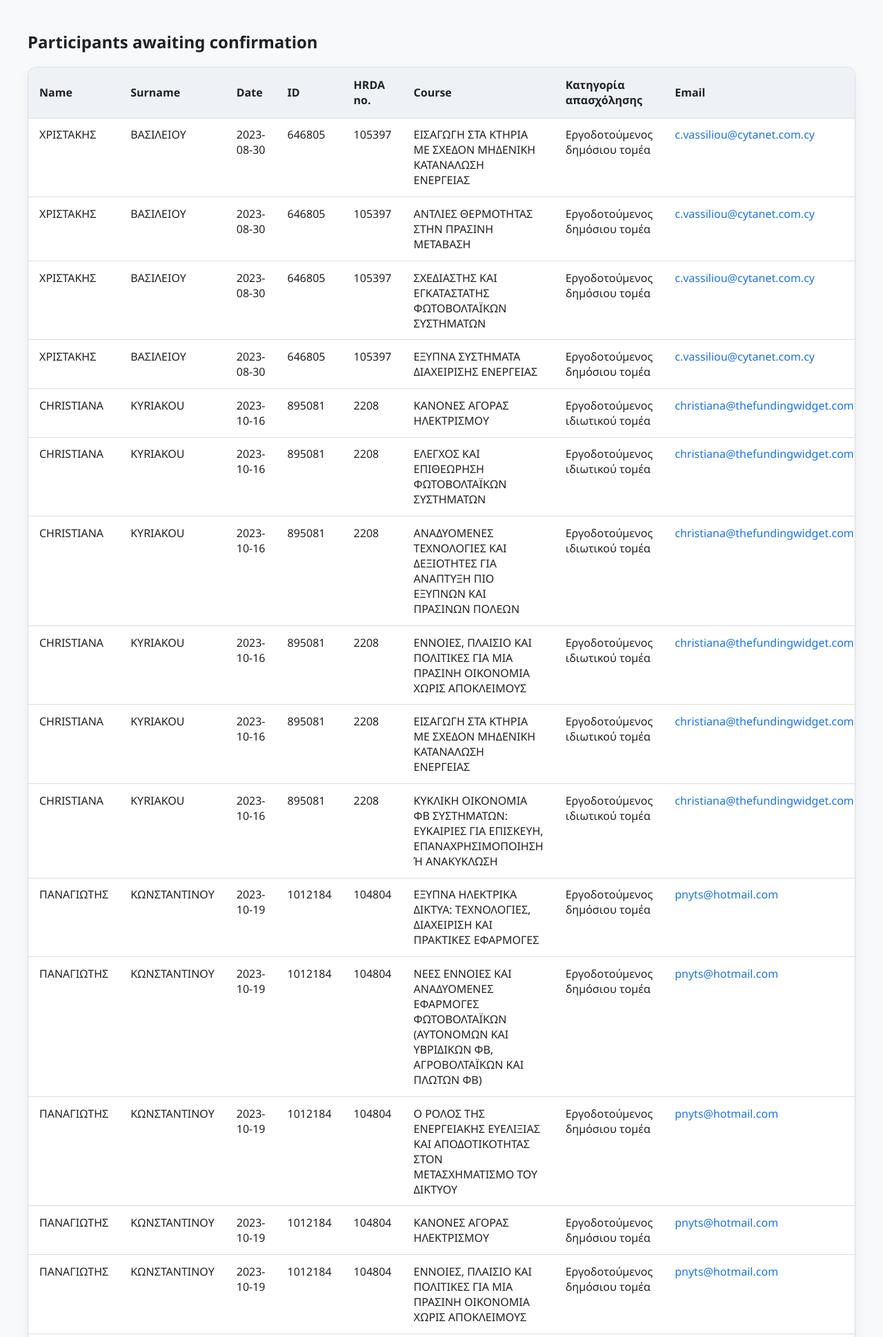
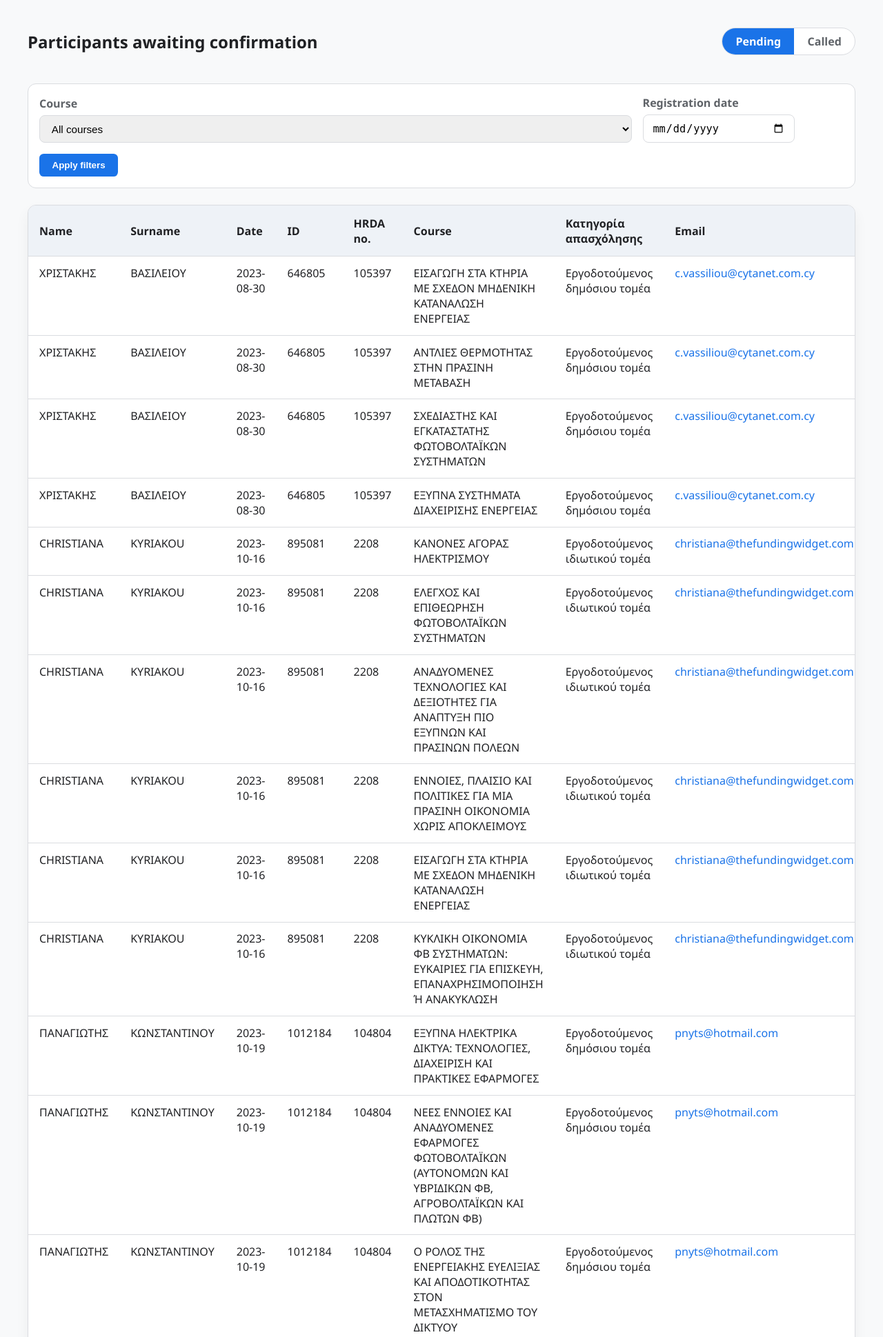
Before and after one commit to micelo/courses-manager, a Flask app: page / in a window 1280 px wide. Shown: the part 73-2012 px from the top of the page at 69% size. Run offline with Flask 2, Linux system fonts and the light colour scheme; a user stored in the database is signed in; data comes from the database, SQL or seed files in the repository.

Commit message:
Add course and date filters with called participants view

```diff
--- a/app.py
+++ b/app.py
@@ -2,7 +2,7 @@ import os
 import sqlite3
 from datetime import datetime, date
 from pathlib import Path
-from typing import Dict, Optional, Tuple
+from typing import Dict, Optional, Tuple, List
 
 from flask import (
     Flask,
@@ -106,6 +106,29 @@ def _ensure_default_user() -> None:
     db.close()
 
 
+COURSES: List[str] = [
+    "Αναδυόμενες Τεχνολογίες και Δεξιότητες για Ανάπτυξη πιο Έξυπνων και Πράσινων Πόλεων",
+    "Αναδυόμενες Τεχνολογίες και Δεξιότητες για Ανάπτυξη πιο Έξυπνων και Πράσινων Πόλεων (Μόνο για Ανέργους)",
+    "Αντλίες Θερμότητας στην Πράσινη Μετάβαση",
+    "Αντλίες Θερμότητας στην Πράσινη Μετάβαση (Μόνο για Ανέργους)",
+    "Αποθήκευση Ενέργειας: Πολύπλευρος Ρόλος στο Σύγχρονο Ηλεκτρικό Δίκτυο",
+    "Αποθήκευση Ενέργειας: Πολύπλευρος Ρόλος στο Σύγχρονο Ηλεκτρικό Δίκτυο (Μόνο για Ανέργους)",
+    "Εισαγωγή στα Κτήρια με Σχεδόν Μηδενική Κατανάλωση Ενέργειας",
+    "Εισαγωγή στα Κτήρια με Σχεδόν Μηδενική Κατανάλωση Ενέργειας (Μόνο για Ανέργους)",
+    "Έλεγχος και Επιθεώρηση Φωτοβολταϊκών Συστημάτων",
+    "Έλεγχος και Επιθεώρηση Φωτοβολταϊκών Συστημάτων (Μόνο για Ανέργους)",
+    "Έννοιες, Πλαίσιο και Πολιτικές για μια Πράσινη Οικονομία χωρίς Αποκλεισμούς",
+    "Ενσωμάτωση της Ηλεκτρικής Κινητικότητας στο Σύστημα Ηλεκτρισμού",
+    "Ενσωμάτωση της Ηλεκτρικής Κινητικότητας στο Σύστημα Ηλεκτρισμού (Μόνο για Ανέργους)",
+    "Έξυπνα Ηλεκτρικά Δίκτυα: Τεχνολογίες, Διαχείριση και Πρακτικές Εφαρμογές",
+    "Έξυπνα Ηλεκτρικά Δίκτυα: Τεχνολογίες, Διαχείριση και Πρακτικές Εφαρμογές (Μόνο για Ανέργους)",
+    "Έξυπνα Συστήματα Διαχείρισης Ενέργειας",
+    "Έξυπνα Συστήματα Διαχείρισης Ενέργειας (Μόνο για Ανέργους)",
+    "Κανόνες Αγοράς Ηλεκτρισμού",
+    "Κυκλική Οικονομία ΦΒ Συστημάτων: Ευκαιρίες για Επισκευή, Επαναχρησιμοποίηση ή Ανακύκλωση",
+    "Κυκλική Οικονομία ΦΒ Συστημάτων: Ευκαιρίες για Επισκευή, Επαναχρησιμοποίηση ή Ανακύκλωση (Μόνο για Ανέργους)",
+]
+
 HEADER_ALIASES = {
     "name": (
         "name", "first name", "όνομα",
@@ -194,27 +217,130 @@ def register_routes(app: Flask) -> None:
         flash("You have been logged out.", "info")
         return redirect(url_for("login"))
 
+    def _parse_filters() -> Tuple[int, str, str]:
+        try:
+            page = int(request.args.get("page", 1))
+        except ValueError:
+            page = 1
+        page = max(page, 1)
+
+        selected_course = request.args.get("course", "").strip()
+        selected_date = request.args.get("date", "").strip()
+
+        return page, selected_course, selected_date
+
+    def _fetch_registrations(
+        base_condition: str,
+        base_params: Tuple[object, ...],
+        selected_course: str,
+        selected_date: str,
+        page: int,
+    ) -> Tuple[List[sqlite3.Row], bool]:
+        per_page = 20
+        offset = (page - 1) * per_page
+
+        conditions = [base_condition]
+        params: List[object] = list(base_params)
+
+        if selected_course:
+            conditions.append("course_name = ?")
+            params.append(selected_course)
+
+        if selected_date:
+            conditions.append("registration_date = ?")
+            params.append(selected_date)
+
+        where_clause = " WHERE " + " AND ".join(conditions) if conditions else ""
+
+        query = f"""
+            SELECT id, name, surname, registration_date, id_number, hrda_number,
+                   course_name, employment_category, email, phone, status
+            FROM registrations
+            {where_clause}
+            ORDER BY COALESCE(registration_date, '') ASC, id ASC
+            LIMIT ? OFFSET ?
+        """
+
+        params.extend([per_page, offset])
+
+        db = get_db()
+        registrations = db.execute(query, tuple(params)).fetchall()
+
+        # Determine whether there might be more records for pagination
+        has_next = len(registrations) == per_page
+        return registrations, has_next
+
     @app.route("/")
     @login_required
     def dashboard():
-        page = int(request.args.get("page", 1))
-        per_page = 20
-        offset = (page - 1) * per_page
+        page, selected_course, selected_date = _parse_filters()
+        registrations, has_next = _fetch_registrations(
+            "status != ?",
+            ("CALLED",),
+            selected_course,
+            selected_date,
+            page,
+        )
 
-        db = get_db()
-        registrations = db.execute(
-            """
-            SELECT id, name, surname, registration_date, id_number, hrda_number,
-                   course_name, employment_category, email, phone, status
-            FROM registrations
-            WHERE status != 'CALLED'
-            ORDER BY COALESCE(registration_date, '') ASC, id ASC
-            LIMIT ? OFFSET ?
-            """,
-            (per_page, offset),
-        ).fetchall()
+        return render_template(
+            "dashboard.html",
+            registrations=registrations,
+            page=page,
+            has_next=has_next,
+            selected_course=selected_course,
+            selected_date=selected_date,
+            courses=COURSES,
+            allow_call_action=True,
+            pagination_endpoint="dashboard",
+            prev_url=url_for(
+                "dashboard",
+                page=page - 1,
+                course=selected_course or None,
+                date=selected_date or None,
+            ) if page > 1 else None,
+            next_url=url_for(
+                "dashboard",
+                page=page + 1,
+                course=selected_course or None,
+                date=selected_date or None,
+            ) if has_next else None,
+        )
 
-        return render_template("dashboard.html", registrations=registrations, page=page)
+    @app.route("/called")
+    @login_required
+    def called_participants():
+        page, selected_course, selected_date = _parse_filters()
+        registrations, has_next = _fetch_registrations(
+            "status = ?",
+            ("CALLED",),
+            selected_course,
+            selected_date,
+            page,
+        )
+
+        return render_template(
+            "dashboard.html",
+            registrations=registrations,
+            page=page,
+            has_next=has_next,
+            selected_course=selected_course,
+            selected_date=selected_date,
+            courses=COURSES,
+            allow_call_action=False,
+            pagination_endpoint="called_participants",
+            prev_url=url_for(
+                "called_participants",
+                page=page - 1,
+                course=selected_course or None,
+                date=selected_date or None,
+            ) if page > 1 else None,
+            next_url=url_for(
+                "called_participants",
+                page=page + 1,
+                course=selected_course or None,
+                date=selected_date or None,
+            ) if has_next else None,
+        )
 
     @app.post("/registrations/<int:registration_id>/call")
     @login_required
--- a/static/styles.css
+++ b/static/styles.css
@@ -139,6 +139,85 @@ main {
 .flash.warning { background: var(--warning); }
 .flash.danger { background: var(--danger); }
 
+.overview {
+  display: grid;
+  gap: 1.5rem;
+}
+
+.overview-header {
+  display: flex;
+  flex-wrap: wrap;
+  justify-content: space-between;
+  gap: 1rem;
+  align-items: center;
+}
+
+.overview-tabs {
+  display: inline-flex;
+  background: var(--card);
+  border: 1px solid var(--border);
+  border-radius: 999px;
+  overflow: hidden;
+}
+
+.tab-link {
+  padding: 0.5rem 1.2rem;
+  color: var(--secondary);
+  font-weight: 600;
+}
+
+.tab-link:hover {
+  background: rgba(26, 115, 232, 0.12);
+  text-decoration: none;
+}
+
+.tab-link.active {
+  background: var(--primary);
+  color: #fff;
+}
+
+.filters {
+  display: flex;
+  flex-wrap: wrap;
+  gap: 1rem;
+  padding: 1rem;
+  background: var(--card);
+  border: 1px solid var(--border);
+  border-radius: 0.75rem;
+  align-items: flex-end;
+}
+
+.filters .field {
+  display: flex;
+  flex-direction: column;
+  min-width: 220px;
+  gap: 0.4rem;
+}
+
+.filters label {
+  font-weight: 600;
+  color: var(--secondary);
+}
+
+.filters select,
+.filters input[type="date"] {
+  padding: 0.6rem 0.8rem;
+  border: 1px solid var(--border);
+  border-radius: 0.5rem;
+  font-size: 0.95rem;
+}
+
+.filters-actions {
+  display: flex;
+  gap: 0.75rem;
+}
+
+.pagination {
+  margin-top: 1.5rem;
+  display: flex;
+  gap: 1rem;
+}
+
 .table-wrapper {
   overflow-x: auto;
   border-radius: 0.75rem;
@@ -226,4 +305,17 @@ tbody td {
     content: attr(data-label);
     color: var(--secondary);
   }
+
+  .filters {
+    flex-direction: column;
+    align-items: stretch;
+  }
+
+  .filters .field {
+    min-width: unset;
+  }
+
+  .filters-actions {
+    justify-content: flex-start;
+  }
 }
--- a/templates/dashboard.html
+++ b/templates/dashboard.html
@@ -2,7 +2,42 @@
 
 {% block content %}
 <section class="overview">
-    <h2>Participants awaiting confirmation</h2>
+    <div class="overview-header">
+        <h2>
+            {% if allow_call_action %}
+                Participants awaiting confirmation
+            {% else %}
+                Participants already called
+            {% endif %}
+        </h2>
+        <div class="overview-tabs">
+            <a class="tab-link{% if allow_call_action %} active{% endif %}" href="{{ url_for('dashboard') }}">Pending</a>
+            <a class="tab-link{% if not allow_call_action %} active{% endif %}" href="{{ url_for('called_participants') }}">Called</a>
+        </div>
+    </div>
+
+    <form method="get" class="filters">
+        <div class="field">
+            <label for="course">Course</label>
+            <select id="course" name="course">
+                <option value="">All courses</option>
+                {% for course in courses %}
+                    <option value="{{ course }}"{% if course == selected_course %} selected{% endif %}>{{ course }}</option>
+                {% endfor %}
+            </select>
+        </div>
+        <div class="field">
+            <label for="date">Registration date</label>
+            <input id="date" type="date" name="date" value="{{ selected_date }}">
+        </div>
+        <div class="filters-actions">
+            <button type="submit" class="button primary">Apply filters</button>
+            {% if selected_course or selected_date %}
+                <a class="button secondary" href="{{ url_for(pagination_endpoint) }}">Reset</a>
+            {% endif %}
+        </div>
+    </form>
+
     {% if registrations %}
     <div class="table-wrapper">
         <table>
@@ -18,7 +53,7 @@
                 <th>Email</th>
                 <th>Phone</th>
                 <th>Status</th>
-                <th>Actions</th>
+                {% if allow_call_action %}<th>Actions</th>{% endif %}
             </tr>
             </thead>
             <tbody>
@@ -31,30 +66,51 @@
                 <td data-label="HRDA no.">{{ registration['hrda_number'] or '—' }}</td>
                 <td data-label="Course">{{ registration['course_name'] }}</td>
                 <td data-label="Κατηγορία απασχόλησης">{{ registration['employment_category'] or '—' }}</td>
-                <td data-label="Email"><a href="mailto:{{ registration['email'] }}">{{ registration['email'] or '—'
-                    }}</a></td>
-                <td data-label="Phone"><a href="tel:{{ registration['phone'] }}">{{ registration['phone'] or '—' }}</a>
+                <td data-label="Email">
+                    {% if registration['email'] %}
+                        <a href="mailto:{{ registration['email'] }}">{{ registration['email'] }}</a>
+                    {% else %}
+                        —
+                    {% endif %}
+                </td>
+                <td data-label="Phone">
+                    {% if registration['phone'] %}
+                        <a href="tel:{{ registration['phone'] }}">{{ registration['phone'] }}</a>
+                    {% else %}
+                        —
+                    {% endif %}
                 </td>
                 <td class="status" data-label="Status">{{ registration['status'] }}</td>
+                {% if allow_call_action %}
                 <td class="actions" data-label="Actions">
                     <form method="post" action="{{ url_for('mark_called', registration_id=registration['id']) }}">
                         <button type="submit" class="button primary">Mark as Called</button>
                     </form>
                 </td>
+                {% endif %}
             </tr>
             {% endfor %}
             </tbody>
         </table>
     </div>
     {% else %}
-    <p class="empty">All participants have been contacted.</p>
+    <p class="empty">
+        {% if allow_call_action %}
+            No participants match the selected filters.
+        {% else %}
+            No called participants match the selected filters.
+        {% endif %}
+    </p>
     {% endif %}
 </section>
-<div style="margin-top:1.5rem;display:flex;gap:1rem;">
-    {% if page > 1 %}
-    <a class="button secondary" href="{{ url_for('dashboard', page=page-1) }}">Previous</a>
+
+<div class="pagination">
+    {% if prev_url %}
+        <a class="button secondary" href="{{ prev_url }}">Previous</a>
     {% endif %}
-    <a class="button secondary" href="{{ url_for('dashboard', page=page+1) }}">Next</a>
+    {% if next_url %}
+        <a class="button secondary" href="{{ next_url }}">Next</a>
+    {% endif %}
 </div>
 
 {% endblock %}
```
